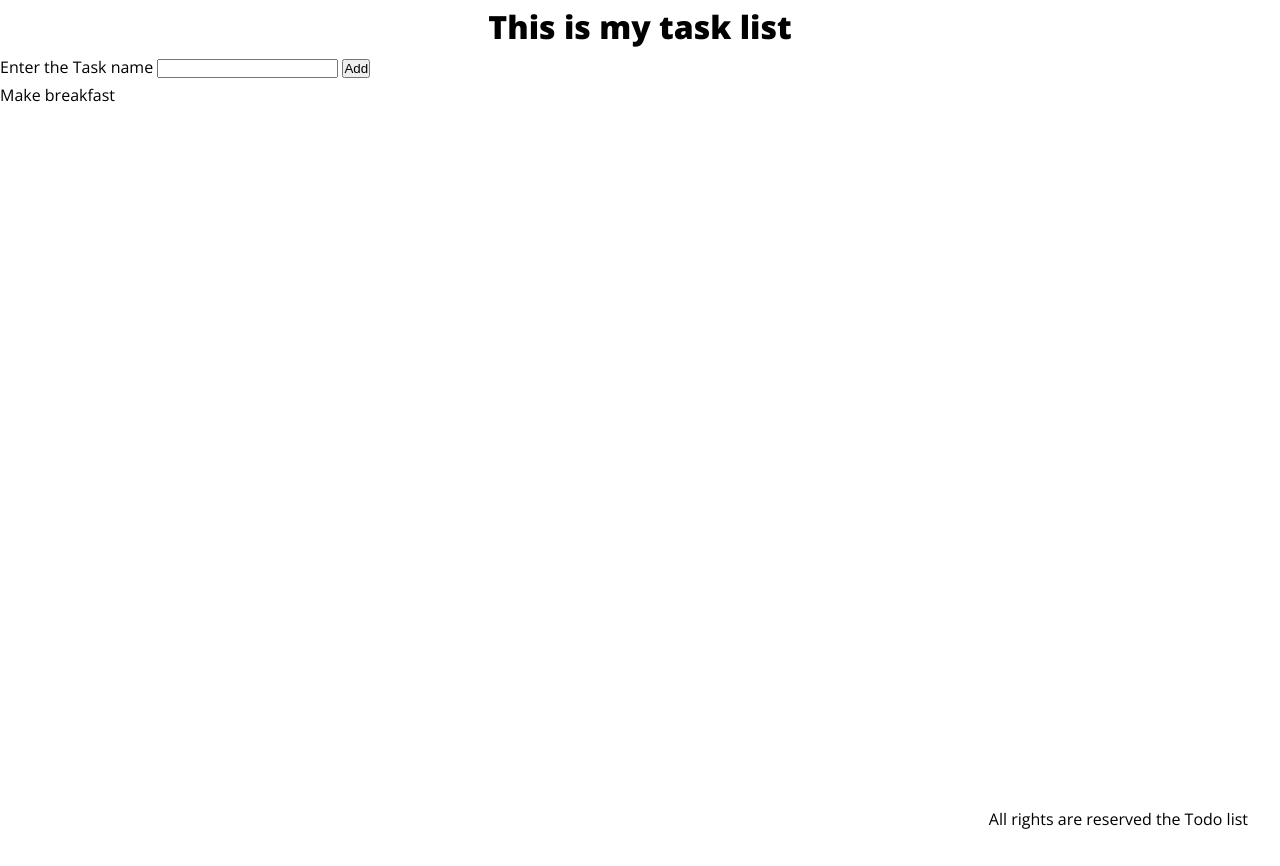
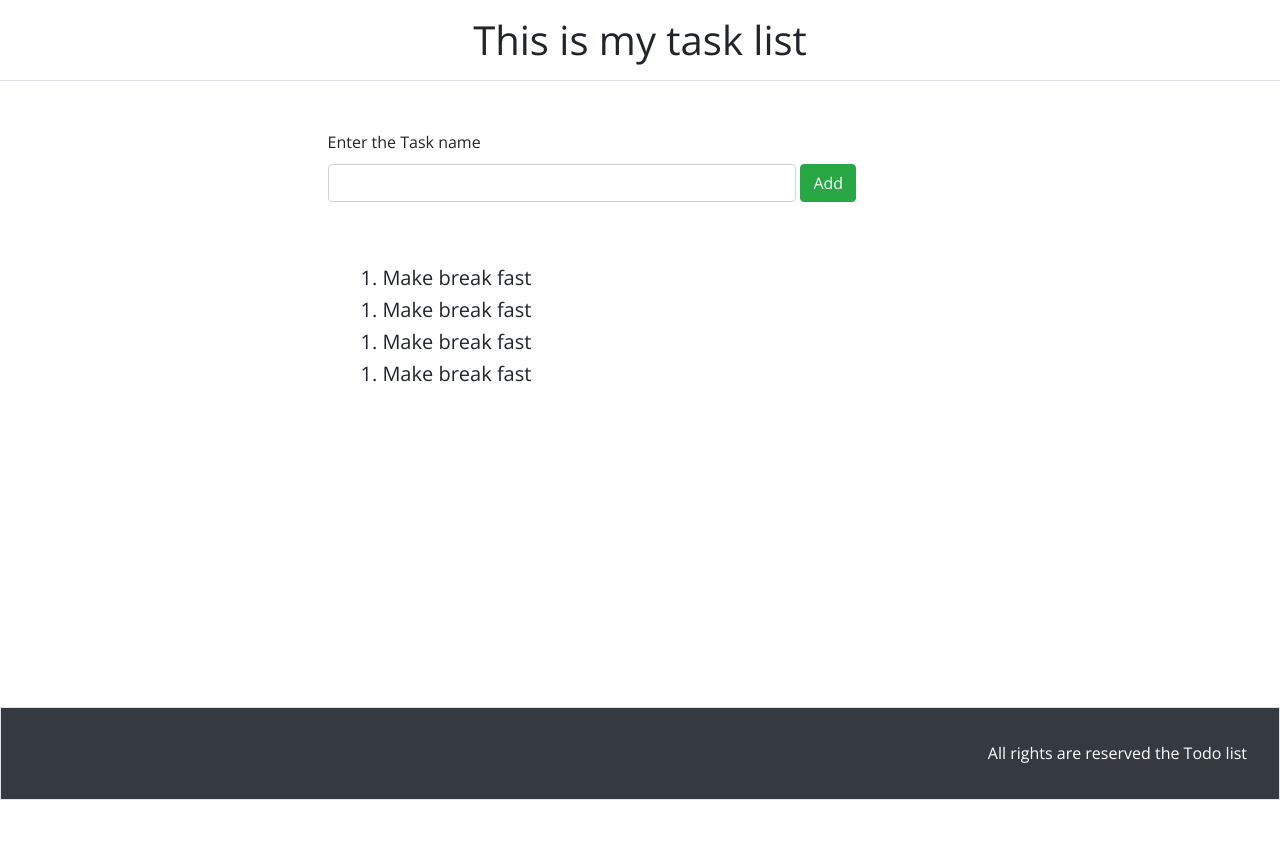
Before and after one commit to ali-ansar1/todo-list, a plain HTML site: page index.html in a window 1280 px wide. After the commit the page ends 800 px from the top, so only its background shows below. Drawn offline with nearby package versions, Linux system fonts and the light colour scheme.

Commit message:
added bootstrap and fixed style

```diff
--- a/index.html
+++ b/index.html
@@ -9,30 +9,53 @@
       href="https://fonts.googleapis.com/css2?family=Open+Sans:wght@400;600;800&display=swap"
       rel="stylesheet"
     />
+    <link
+      rel="stylesheet"
+      href="https://cdn.jsdelivr.net/npm/bootstrap@4.6.2/dist/css/bootstrap.min.css"
+      integrity="sha384-xOolHFLEh07PJGoPkLv1IbcEPTNtaed2xpHsD9ESMhqIYd0nLMwNLD69Npy4HI+N"
+      crossorigin="anonymous"
+    />
     <link rel="stylesheet" href="style.css" />
   </head>
   <body>
     <main>
       <header>
-        <h1>This is my task list</h1>
+        <h1 class="p-3 border-bottom">This is my task list</h1>
       </header>
-      <section>
-        <div class="container">
-          <div class="control">
+      <section class="mt-5">
+        <div class="row">
+          <div class="col-md-6 col-sm-12 mx-auto">
             <form onsubmit="e.preventDefault()">
               <div class="form-group">
                 <label for="task-name">Enter the Task name</label>
-                <input type="text" id="task-name" name="title" />
-                <button type="submit">Add</button>
+                <input
+                  class="form-control w-75 d-inline-block"
+                  type="text"
+                  id="task-name"
+                  name="title"
+                />
+                <button
+                  class="mt-n1 d-inline-block btn btn-success"
+                  type="submit"
+                >
+                  Add
+                </button>
               </div>
             </form>
           </div>
-          <div class="list">
-            <p>Make breakfast</p>
+        </div>
+        <div class="row">
+          <div class="col-6 mx-auto rounded p-5">
+            <h5>1. Make break fast</h5>
+            <h5>1. Make break fast</h5>
+            <h5>1. Make break fast</h5>
+            <h5>1. Make break fast</h5>
           </div>
         </div>
       </section>
-      <footer>All rights are reserved the Todo list<span</footer>
+      <footer class="border bg-dark text-white fixed-bottom">
+        All rights are reserved the Todo list<span
+      </footer>
     </main>
   </body>
 </html>
--- a/style.css
+++ b/style.css
@@ -14,10 +14,6 @@ header h1 {
   text-align: center;
 }
 
-.container {
-  height: 90vh;
-  min-height: 90vh;
-}
 footer {
   padding: 2rem;
   text-align: right;
```
